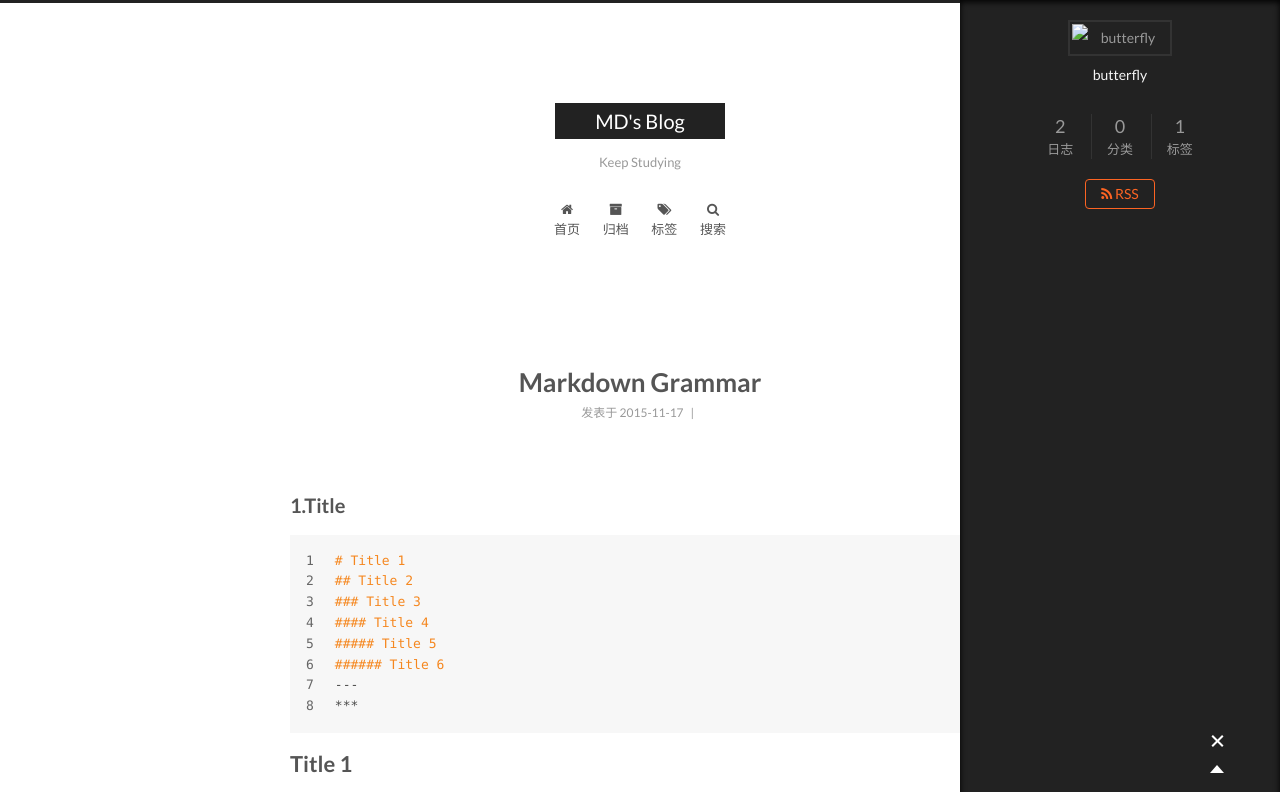
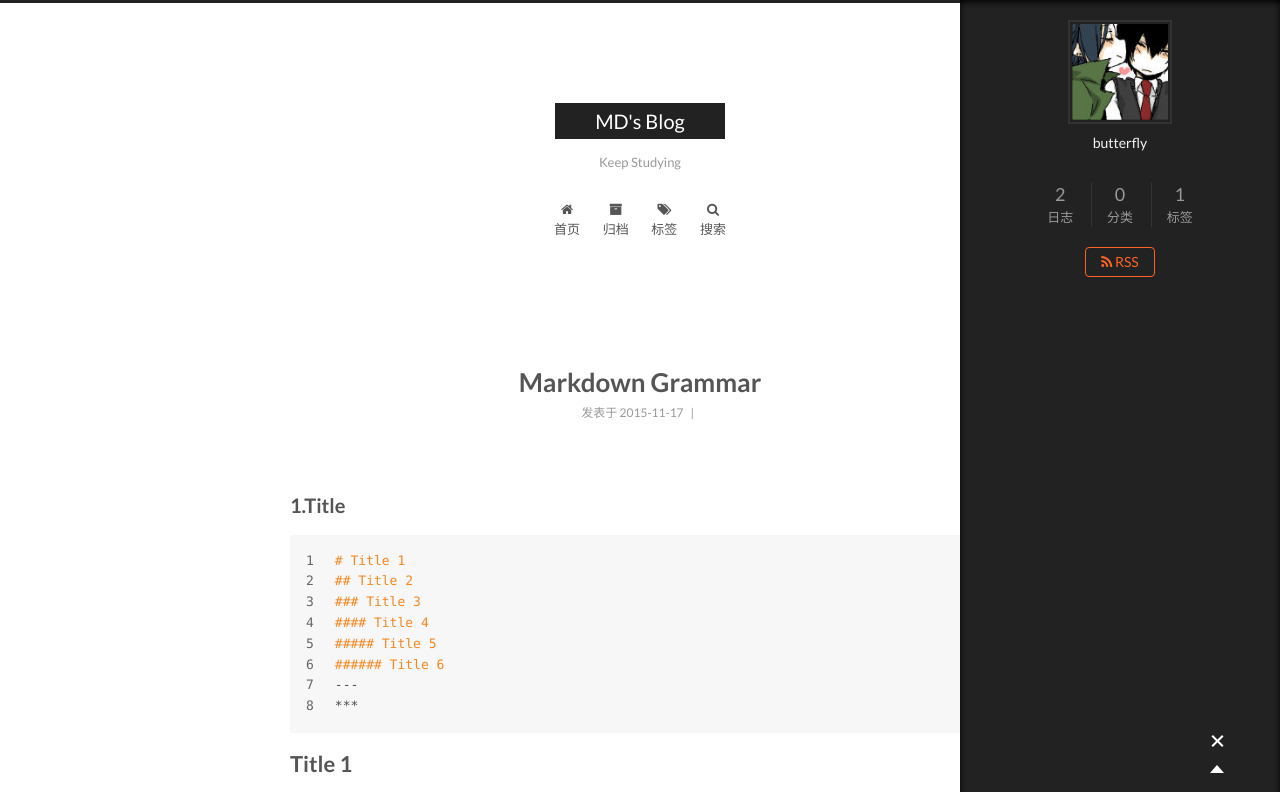
Before and after one commit to blueAnana/blueAnana.github.io, a plain HTML site: page index.html in a window 1280 px wide. Both pictures are taken after a click on the element 1217 px from the left and 742 px from the top of the page. Shown: the top 792 px of the page. Drawn offline with Linux system fonts and the light colour scheme; a script that the page names is missing.

Commit message:
Site updated: 2015-11-17 15:42:24

```diff
--- a/index.html
+++ b/index.html
@@ -200,6 +200,15 @@
         <div id="content" class="content">
 
   <section id="posts" class="posts-expand">
+
+
+
+
+
+
+
+
+
 
 
 
@@ -427,7 +436,7 @@
 
       <section class="site-overview sidebar-panel  sidebar-panel-active ">
         <div class="site-author motion-element" itemprop="author" itemscope itemtype="http://schema.org/Person">
-          <img class="site-author-image" src="/images/psd.jpg" alt="butterfly" itemprop="image"/>
+          <img class="site-author-image" src="/images/avatar.jpg" alt="butterfly" itemprop="image"/>
           <p class="site-author-name" itemprop="name">butterfly</p>
         </div>
         <p class="site-description motion-element" itemprop="description"></p>
```
Also changed, not shown: 2015/11/15/hello-world/index.html (+1 -1 lines), 2015/11/17/markdown/index.html (+1 -1 lines), archives/2015/11/index.html (+1 -1 lines), archives/2015/index.html (+1 -1 lines), archives/index.html (+1 -1 lines), tags/markdown/index.html (+1 -1 lines), images/avatar.jpg (renamed from images/psb.jpg).
